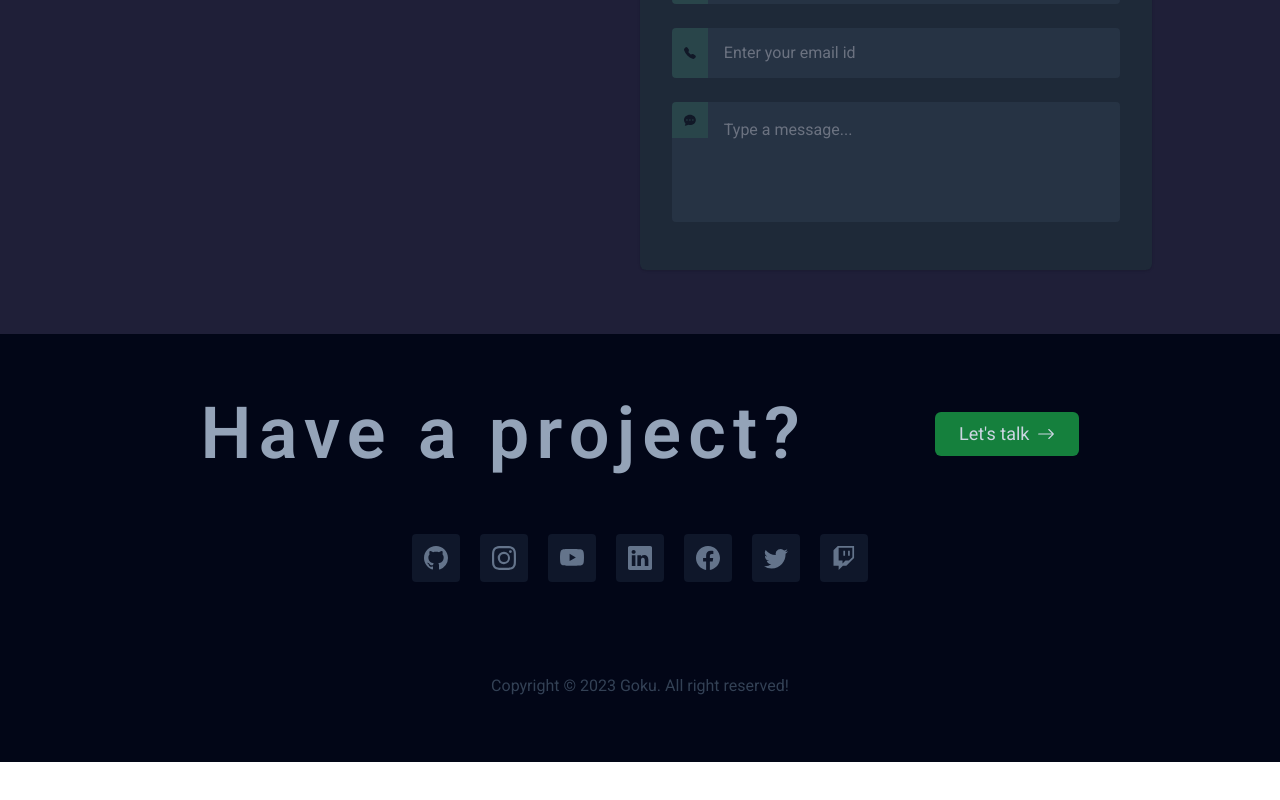
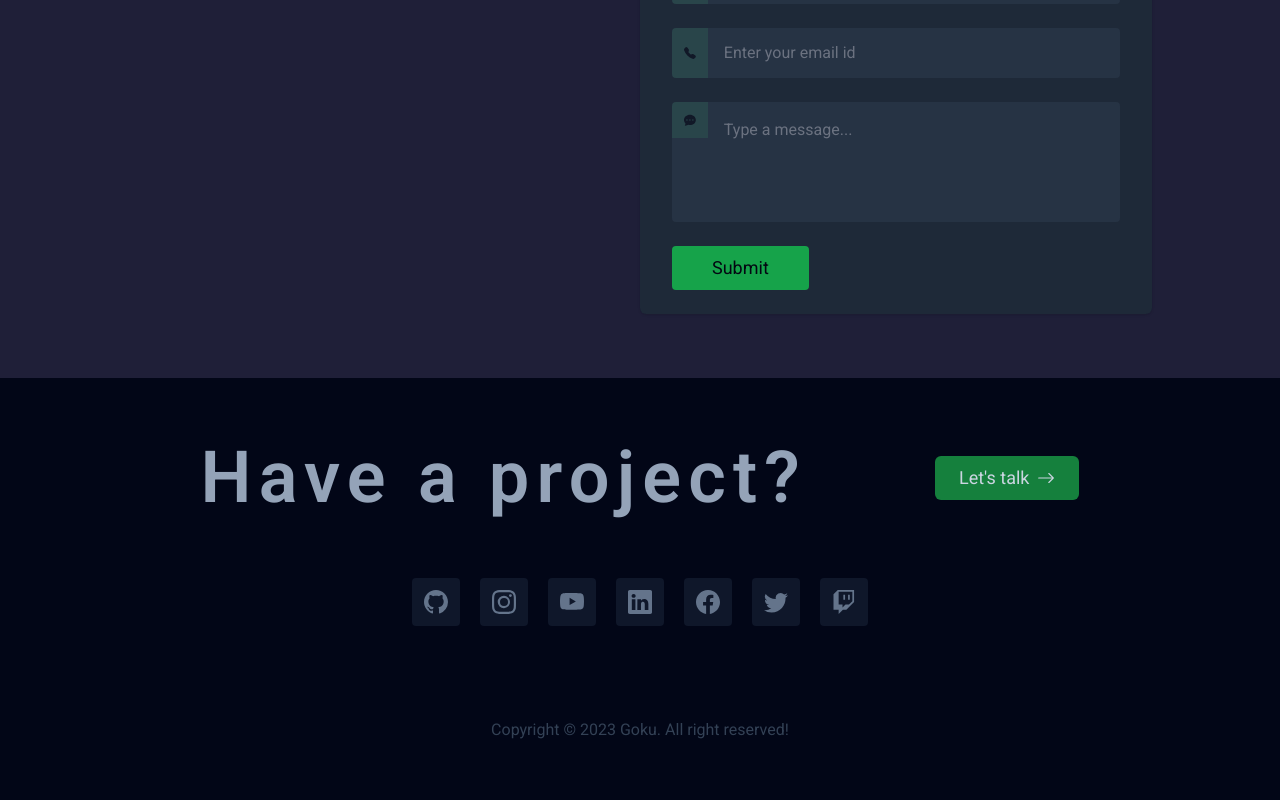
Before and after one commit to gokarna123-goku/m_portfolio, a React (Vite) app: page / in a window 1280 px wide. Shown: the part 6827-7627 px from the top of the page. Before the commit the page ends 7589 px from the top, so only its background shows below. Built offline with nearby package versions, Linux system fonts and the light colour scheme.

Commit message:
working on the contact form

```diff
--- a/src/components/Contact/Contact.jsx
+++ b/src/components/Contact/Contact.jsx
@@ -59,6 +59,7 @@ const Contact = () => {
               placeholder="Type a message..."
             ></textarea>
           </div>
+          <button className="bg-green-600 px-10 py-2 rounded text-lg text-gray-950">Submit</button>
         </div>
       </div>
     </div>
```
